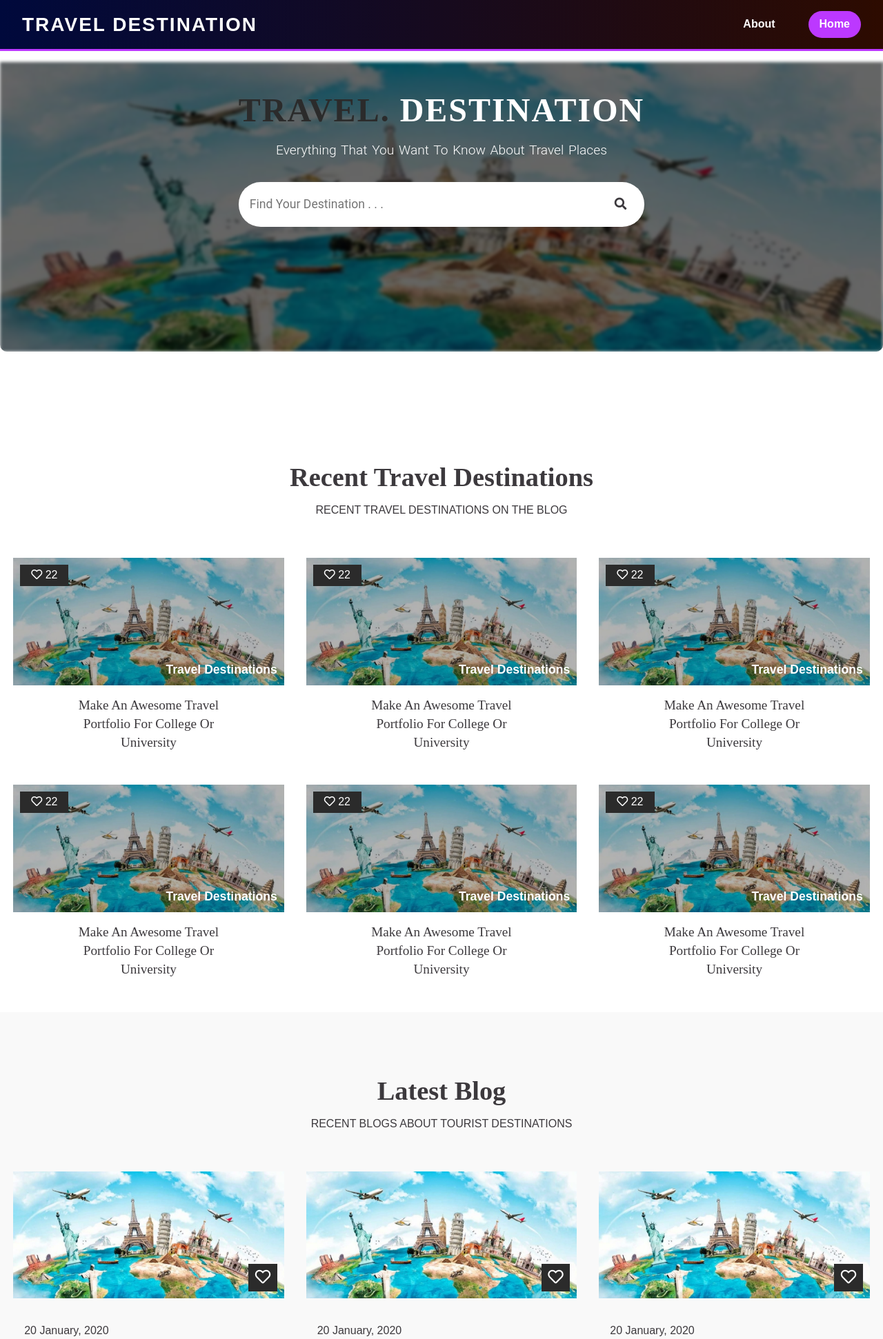
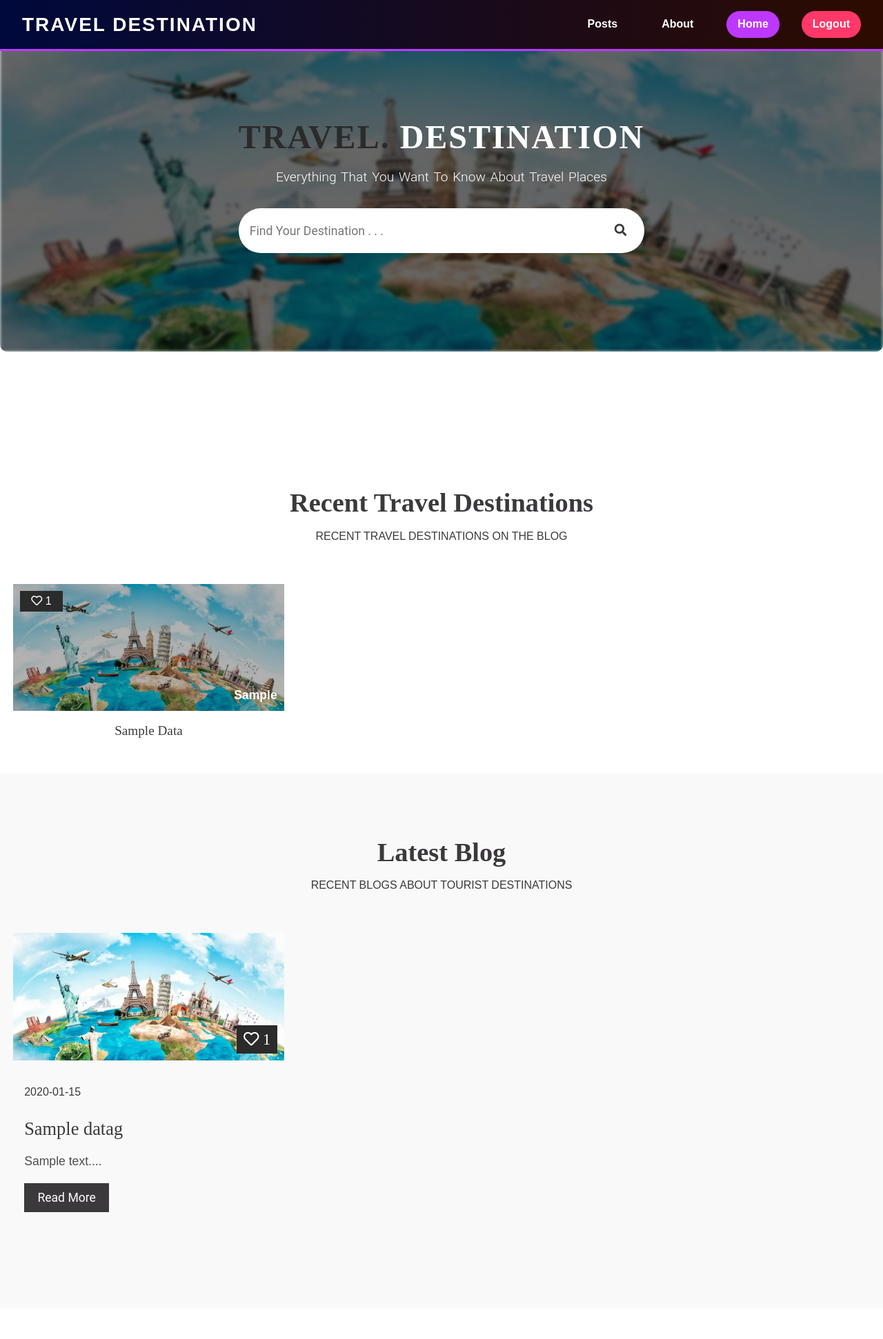
Before and after one commit to DarkMatter-999/Grp-Project, a Flask app: page / in a window 1280 px wide. Shown: the top 1942 px of the page at 69% size. Run offline with Flask 2, Linux system fonts and the light colour scheme; the visitor is signed in with stand-in values (Sample User, id 1); tables that the repository leaves empty hold one stand-in row (values such as "Sample post").

Commit message:
Added login check, Comment posting and displaying on main page, and changed db models

```diff
--- a/main.py
+++ b/main.py
@@ -1,6 +1,7 @@
 from flask import Flask, render_template, redirect, url_for, request, session
 import hashlib
 from datetime import timedelta
+import datetime
 from flask_sqlalchemy import SQLAlchemy
 from utils import dbfunc
 
@@ -14,7 +15,9 @@ db = dbfunc.get_db()
 
 @app.route("/")
 def index():
-    return render_template("index.html", title="Travel. Destination")
+    posts = db.session.query(dbfunc.Data).order_by(dbfunc.Data.time.desc())
+    latest_posts = db.session.query(dbfunc.Data).order_by(dbfunc.Data.like.desc())
+    return render_template("index.html", title="Travel. Destination", posts=posts, latest_posts=latest_posts)
 
 @app.route("/register", methods = ['POST', 'GET'])
 def register():
@@ -71,9 +74,45 @@ def user():
     else:
         return redirect(url_for("login"))
 
-@app.route("/post")
+@app.route("/post", methods = ['POST', 'GET'])
 def post():
-    return render_template("upload.html")
+    if request.method == "POST":
+        title = request.form["title"]
+        content = request.form["content"]
+        time = datetime.datetime.now()
+
+        time = "-".join((str(time.day), str(time.month), str(time.year))) + " " + ":".join((str(time.hour), str(time.minute)))
+
+        city = "CHANGE ME"
+
+        img = "CHANGE ME"
+
+        user = session["email"]
+        user = dbfunc.User.query.filter_by(email=user).first()
+
+        data = dbfunc.Data(img, title, content, time, user._id, city)
+        db.session.add(data)
+        db.session.commit()
+
+        return redirect(url_for("index"))
+
+    elif request.method == "GET":
+        if "email" in session:
+            cities = db.session.query(dbfunc.City)
+
+            return render_template("upload.html", title="Post", cities=cities)
+        return render_template("login.html", title="Login")
+
+@app.route("/post/<int:did>")
+def show_post(did):
+    post = db.session.query(dbfunc.Data).filter_by(_did=did).first()
+    if post != None:
+        # TODO: render post page
+        return redirect(url_for("index"))
+    else:
+        return redirect(url_for("index"))
+
+
 
 if __name__ == "__main__":
     db.init_app(app)
--- a/static/styles.css
+++ b/static/styles.css
@@ -106,7 +106,6 @@ h1 {
     margin: 0 16px;
     font-weight: 600;
     text-decoration: none;
-    transition: 0.4s;
     padding: 8px 16px;
     border-radius:  99px;
     float: right;
@@ -117,6 +116,10 @@ h1 {
 .menu a.is-active:hover {
     background-color: var(--light);
     color: var(--dark);
+}
+
+.menu a.logout {
+    background-color: #ff386a;
 }
 
 .hmenu {
@@ -150,10 +153,13 @@ h1 {
 	text-decoration: none;
 }
 .hmenu a.is-active {
-    background-color: #24104f;
+    background-color: #9a2dd9;
 }
 .hmenu a:hover {
     background-color: var(--primary);
+}
+.hmenu a.logout {
+    background-color: #ff386a;
 }
 
 .outercontainer {
@@ -363,7 +369,7 @@ hr{
     }
 }
 
-@media(min-width: 768px) {
+@media(min-width: 800px) {
     .hamburger{
         display: none;
     }
@@ -462,7 +468,7 @@ header{
     padding-bottom: 40vh;
 }
 .banner-title{
-    padding-top: 5vh;
+    padding-top: 10vh;
     font-size: 3rem;
     font-family: var(--Playfair);
     line-height: 1.2;
@@ -713,9 +719,8 @@ header{
 .slide{
     width: 20%;
     transition: 2s;
-    padding-top: 10vh;
+    padding-top: 30px;
     filter: blur(2px);
-    /* filter: ; */
 }
 
 .slide img{
--- a/templates/index.html
+++ b/templates/index.html
@@ -65,78 +65,22 @@
       </div>
 
       <div class = "design-content">
+        {% for post in posts %}
         <!-- item -->
         <div class = "design-item">
+          <a href = "{{ url_for('post') }}/{{ post._did }}">
           <div class = "design-img">
-            <img src = "/static/tourism.jpg" alt = "">
-            <span><i class = "far fa-heart"></i> 22</span>
-            <span>Travel Destinations</span>
+            <img src="/static/tourism.jpg" alt = "">
+            <span><i class = "far fa-heart"></i> {{ post.like }}</span>
+            <span>{{ post.city }}</span>
           </div>
+          </a>
           <div class = "design-title">
-            <a href = "#">make an awesome travel portfolio for college or university</a>
+            <a href = "{{ url_for('post') }}/{{ post._did }}">{{ post.title }}</a>
           </div>
         </div>
         <!-- end of item -->
-        <!-- item -->
-        <div class = "design-item">
-          <div class = "design-img">
-            <img src = "/static/tourism.jpg" alt = "">
-            <span><i class = "far fa-heart"></i> 22</span>
-            <span>Travel Destinations</span>
-          </div>
-          <div class = "design-title">
-            <a href = "#">make an awesome travel portfolio for college or university</a>
-          </div>
-        </div>
-        <!-- end of item -->
-        <!-- item -->
-        <div class = "design-item">
-          <div class = "design-img">
-            <img src = "/static/tourism.jpg" alt = "">
-            <span><i class = "far fa-heart"></i> 22</span>
-            <span>Travel Destinations</span>
-          </div>
-          <div class = "design-title">
-            <a href = "#">make an awesome travel portfolio for college or university</a>
-          </div>
-        </div>
-        <!-- end of item -->
-        <!-- item -->
-        <div class = "design-item">
-          <div class = "design-img">
-            <img src = "/static/tourism.jpg" alt = "">
-            <span><i class = "far fa-heart"></i> 22</span>
-            <span>Travel Destinations</span>
-          </div>
-          <div class = "design-title">
-            <a href = "#">make an awesome travel portfolio for college or university</a>
-          </div>
-        </div>
-        <!-- end of item -->
-        <!-- item -->
-        <div class = "design-item">
-          <div class = "design-img">
-            <img src = "/static/tourism.jpg" alt = "">
-            <span><i class = "far fa-heart"></i> 22</span>
-            <span>Travel Destinations</span>
-          </div>
-          <div class = "design-title">
-            <a href = "#">make an awesome travel portfolio for college or university</a>
-          </div>
-        </div>
-        <!-- end of item -->
-        <!-- item -->
-        <div class = "design-item">
-          <div class = "design-img">
-            <img src = "/static/tourism.jpg" alt = "">
-            <span><i class = "far fa-heart"></i> 22</span>
-            <span>Travel Destinations</span>
-          </div>
-          <div class = "design-title">
-            <a href = "#">make an awesome travel portfolio for college or university</a>
-          </div>
-        </div>
-        <!-- end of item -->
+        {% endfor %}
       </div>
     </div>
   </section>
@@ -150,90 +94,24 @@
         <p>recent blogs about Tourist Destinations</p>
       </div>
       <div class = "blog-content">
+        {% for latest in latest_posts %}
         <!-- item -->
         <div class = "blog-item">
           <div class = "blog-img">
+            <a href="{{ url_for('post') }}/{{ latest._did }}"">
             <img src = "/static/tourism.jpg" alt = "">
-            <span><i class = "far fa-heart"></i></span>
+            </a>
+            <span><i class = "far fa-heart"> {{ latest.like }}</i></span>
           </div>
           <div class = "blog-text">
-            <span>20 January, 2020</span>
-            <h2>Lorem ipsum, dolor sit amet consectetur adipisicing</h2>
-            <p>Lorem ipsum dolor, sit amet consectetur adipisicing elit. Omnis libero quas ipsum laudantium nihil! Quaerat.</p>
-            <a href = "#">Read More</a>
+            <span>{{ latest.time }}</span>
+            <h2>{{ latest.title }}g</h2>
+            <p> {{ latest.content[0:50] }}...</p>
+            <a href = "{{ url_for('post') }}/{{ latest._did }}">Read More</a>
           </div>
         </div>
         <!-- end of item -->
-        <!-- item -->
-        <div class = "blog-item">
-          <div class = "blog-img">
-            <img src = "/static/tourism.jpg" alt = "">
-            <span><i class = "far fa-heart"></i></span>
-          </div>
-          <div class = "blog-text">
-            <span>20 January, 2020</span>
-            <h2>Lorem ipsum, dolor sit amet consectetur adipisicing</h2>
-            <p>Lorem ipsum dolor, sit amet consectetur adipisicing elit. Omnis libero quas ipsum laudantium nihil! Quaerat.</p>
-            <a href = "#">Read More</a>
-          </div>
-        </div>
-        <!-- end of item -->
-        <!-- item -->
-        <div class = "blog-item">
-          <div class = "blog-img">
-            <img src = "/static/tourism.jpg" alt = "">
-            <span><i class = "far fa-heart"></i></span>
-          </div>
-          <div class = "blog-text">
-            <span>20 January, 2020</span>
-            <h2>Lorem ipsum, dolor sit amet consectetur adipisicing</h2>
-            <p>Lorem ipsum dolor, sit amet consectetur adipisicing elit. Omnis libero quas ipsum laudantium nihil! Quaerat.</p>
-            <a href = "#">Read More</a>
-          </div>
-        </div>
-        <!-- end of item -->
-        <!-- item -->
-        <div class = "blog-item">
-          <div class = "blog-img">
-            <img src = "/static/tourism.jpg" alt = "">
-            <span><i class = "far fa-heart"></i></span>
-          </div>
-          <div class = "blog-text">
-            <span>20 January, 2020</span>
-            <h2>Lorem ipsum, dolor sit amet consectetur adipisicing</h2>
-            <p>Lorem ipsum dolor, sit amet consectetur adipisicing elit. Omnis libero quas ipsum laudantium nihil! Quaerat.</p>
-            <a href = "#">Read More</a>
-          </div>
-        </div>
-        <!-- end of item -->
-        <!-- item -->
-        <div class = "blog-item">
-          <div class = "blog-img">
-            <img src = "/static/tourism.jpg" alt = "">
-            <span><i class = "far fa-heart"></i></span>
-          </div>
-          <div class = "blog-text">
-            <span>20 January, 2020</span>
-            <h2>Lorem ipsum, dolor sit amet consectetur adipisicing</h2>
-            <p>Lorem ipsum dolor, sit amet consectetur adipisicing elit. Omnis libero quas ipsum laudantium nihil! Quaerat.</p>
-            <a href = "#">Read More</a>
-          </div>
-        </div>
-        <!-- end of item -->
-        <!-- item -->
-        <div class = "blog-item">
-          <div class = "blog-img">
-            <img src = "/static/tourism.jpg" alt = "">
-            <span><i class = "far fa-heart"></i></span>
-          </div>
-          <div class = "blog-text">
-            <span>20 January, 2020</span>
-            <h2>Lorem ipsum, dolor sit amet consectetur adipisicing</h2>
-            <p>Lorem ipsum dolor, sit amet consectetur adipisicing elit. Omnis libero quas ipsum laudantium nihil! Quaerat.</p>
-            <a href = "#">Read More</a>
-          </div>
-        </div>
-        <!-- end of item -->
+        {% endfor %}
       </div>
     </div>
   </section>
@@ -258,9 +136,9 @@
   </section>
   <!-- end of about -->
 <div class="image-grid">
-    <img class="image-grid-col-2 image-grid-row-2" src="/static/tourism.jpg" alt="tourism">
     <img src="/static/tourism.jpg" alt="tourism">
     <img src="/static/tourism.jpg" alt="tourism">
+    <img class="image-grid-col-2 image-grid-row-2" src="/static/tourism.jpg" alt="tourism">
     <img src="/static/tourism.jpg" alt="tourism">
     <img src="/static/tourism.jpg" alt="tourism">
 </div>
--- a/templates/navbar.html
+++ b/templates/navbar.html
@@ -3,10 +3,14 @@
         <div class="container">
             <h1>Travel Destination</h1>
             <div class="menu">
-                <a href="#" class="is-active">Home</a>
+                {% if "email" in session %}
+                <a href="{{ url_for('logout') }}" class="logout">Logout</a>
+                {% else %}
+                <a href="{{ url_for('login') }}">Login</a>
+                {% endif %}
+                <a href="/" class="is-active">Home</a>
                 <a href="#">About</a>
-                <!-- <a href="#">Projects</a>
-                <a href="#">contacts</a> -->
+                <a href="/post">Posts</a>
             </div>
 
             <button class="hamburger">
@@ -17,10 +21,14 @@
         </div>
     </nav>
     <nav class="hmenu" id="hmenu">
-        <a href="#" class="is-active">Home</a>
+        <a href="/" class="is-active">Home</a>
         <a href="#">About</a>
-        <!-- <a href="#">Projects</a>
-        <a href="#">contacts</a> -->
+        <a href="/post">Posts</a>
+        {% if "email" in session %}
+        <a href="{{ url_for('logout') }}" class="logout">Logout</a>
+        {% else %}
+        <a href="{{ url_for('login') }}">Login</a>
+        {% endif %}
     </nav>
 
 {% endblock %}
--- a/templates/upload.html
+++ b/templates/upload.html
@@ -7,11 +7,13 @@
 <div class="">
 <div class="comment-box">
     <h2>Comments</h2>
-    <form action="#">
+    <form action="/post" method="post">
         <input type="text" name="title">
         <textarea name="content" placeholder="Type your comment..."></textarea>
         <select name="city" id="city">
-            <!-- <option value=""></option> -->
+            {% for city in cities %}
+            <option value="{{ city.city }}">city.city</option>
+            {% endfor %}
         </select>
         <button type="submit">Submit Comment</button>
       </form>
--- a/utils/dbfunc.py
+++ b/utils/dbfunc.py
@@ -8,7 +8,7 @@ class User(db.Model):
     name = db.Column("username", db.String(100))
     email = db.Column("email", db.String(100))
     phno = db.Column("phno", db.String(100))
-    passwd = db.Column("passwd", db.String(128))
+    passwd = db.Column("passwd", db.String(256))
     data = db.relationship('Data', backref='user')
 
     def __init__(self, name, email, phno, passwd):
@@ -35,6 +35,7 @@ class Data(db.Model):
     title = db.Column("title", db.String(100))
     content = db.Column("content", db.String(250))
     time = db.Column("time", db.String(100))
+    like = db.Column("likes", db.BigInteger)
     uid = db.Column("uid", db.String(100), db.ForeignKey('user.id'))
     city = db.Column("city", db.String(100), db.ForeignKey('city.id'))
 
@@ -44,4 +45,5 @@ class Data(db.Model):
         self.content = content
         self.time = time
         self.uid = uid
-        self.city
+        self.city = city
+        self.like = 0
```
